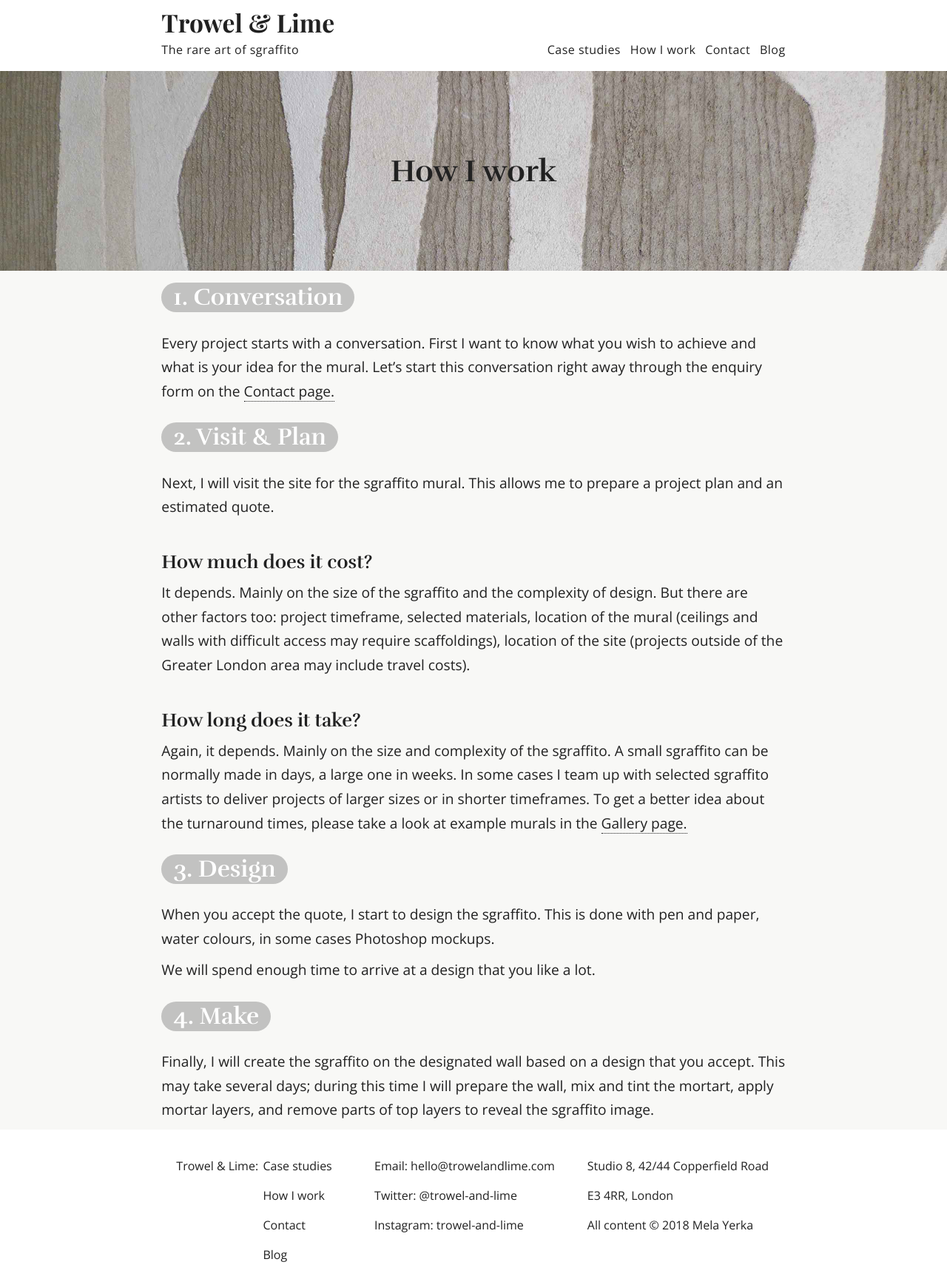
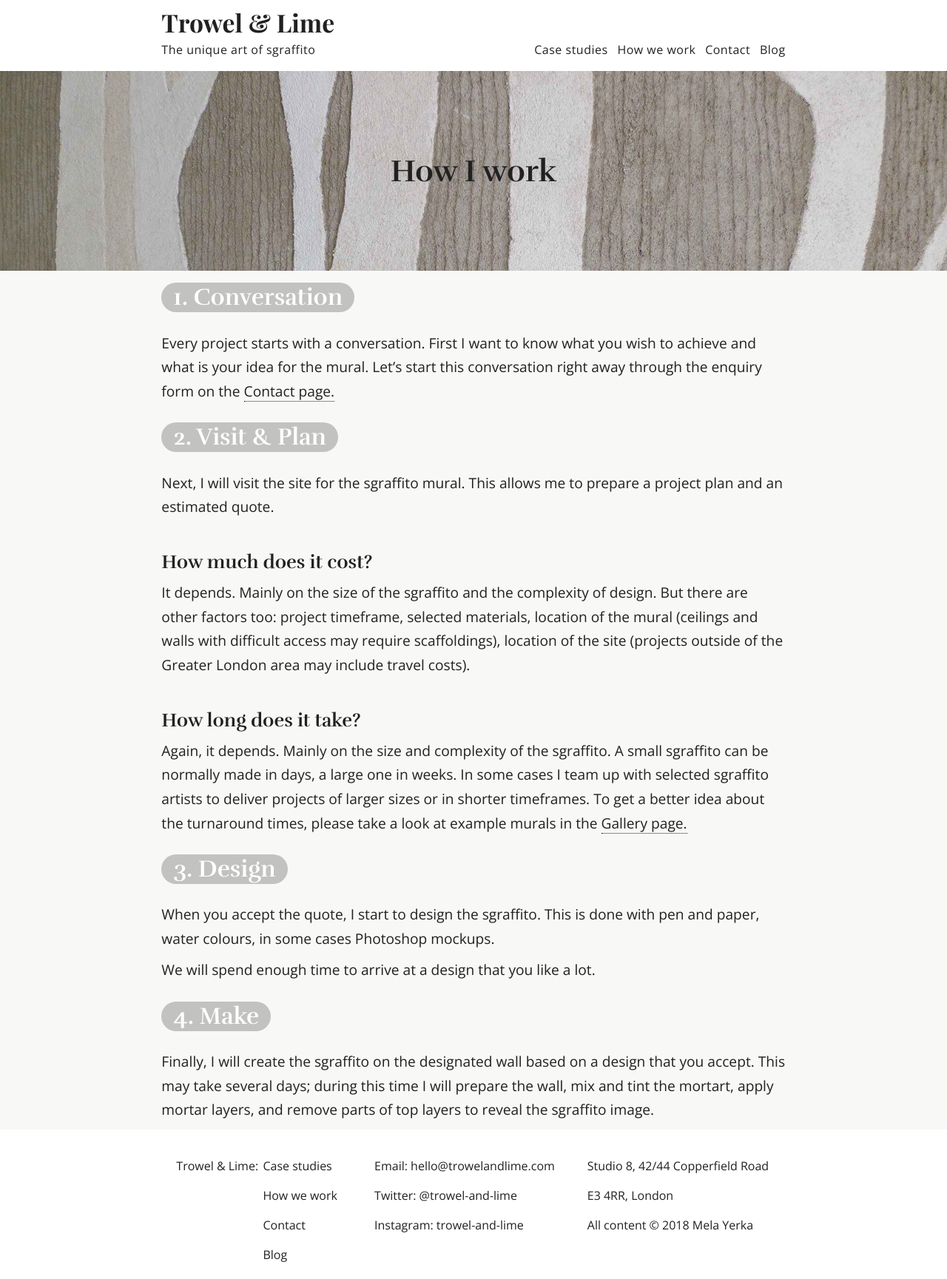
Before and after one commit to marek-kultys/trowel-and-lime, a Jekyll site: the page built from how-we-work/index.html, in a window 1280 px wide. Shown: the whole page at 74% size. Built offline with Jekyll 4.4.1, drawn with Linux system fonts in a browser that asks for light colours.

Commit message:
Change how-i-work to how-we-work

```diff
--- a/_includes/footer.html
+++ b/_includes/footer.html
@@ -8,7 +8,7 @@
       <div class="footer-halfunit">
          <ul>
             <li><h6><a href="/case-studies">Case studies</a></h6></li>
-            <li><h6><a href="/how-i-work">How I work</a></h6></li>
+            <li><h6><a href="/how-we-work">How we work</a></h6></li>
             <li><h6><a href="/contact">Contact</a></h6></li>
             <li><h6><a href="/blog">Blog</a></h6></li>
          </ul>
--- a/_includes/header.html
+++ b/_includes/header.html
@@ -11,7 +11,7 @@
 <div class="block menu-elements">
    <div class="header-tagline">
       <!-- This does not render with a yellow style on hover when below the phone-only breakpoint -->
-      <h5><a href="/">The rare art of sgraffito</a></h5>
+      <h5><a href="/">The unique art of sgraffito</a></h5>
    </div>
 
    <nav>
@@ -24,13 +24,13 @@
             <span class="mobile">
                <!-- Instead of disappearing the current page in the menu, all should be displayed with different styling for the current one to indicate that this page is current -->
                <li><h5><a {% if page.label == 'case-studies' %} class="current-page" {% endif %} href="/case-studies">Case studies</a></h5></li>
-               <li><h5><a {% if page.label == 'how-i-work' %} class="current-page" {% endif %} href="/how-i-work">How I work</a></h5></li>
+               <li><h5><a {% if page.label == 'how-we-work' %} class="current-page" {% endif %} href="/how-we-work">How we work</a></h5></li>
                <li><h5><a {% if page.label == 'contact' %} class="current-page" {% endif %} href="/contact">Contact</a></h5></li>
                <li><h5><a {% if page.label == 'blog' %} class="current-page" {% endif %} href="/blog">Blog</a></h5></li>
             </span>
             <span class="desktop">
                <li><h5><a href="/case-studies">Case studies</a></h5></li>
-               <li><h5><a href="/how-i-work">How I work</a></h5></li>
+               <li><h5><a href="/how-we-work">How we work</a></h5></li>
                <li><h5><a href="/contact">Contact</a></h5></li>
                <li><h5><a href="/blog">Blog</a></h5></li>
             </span>
--- a/_sass/how-i-work.scss
+++ b/_sass/how-we-work.scss
@@ -1,4 +1,4 @@
-.how-i-work {
+.how-we-work {
    .page-hero {
       background-image: url("/img/banner-white-forest-3.jpg");
    }
--- a/css/styles.scss
+++ b/css/styles.scss
@@ -12,7 +12,7 @@
 @import "footer";
 @import "header";
 @import "home";
-@import "how-i-work";
+@import "how-we-work";
 @import "main";
 
 // Import Google Fonts
--- a/how-i-work/index.html
+++ b/how-we-work/index.html
@@ -1,9 +1,9 @@
 ---
 layout: main
 title: Trowel & Lime | How I work
-label: how-i-work
+label: how-we-work
 ---
-<article class="how-i-work">
+<article class="how-we-work">
 
    <section class="page-hero">
          <h2>How I work</h2>
```
